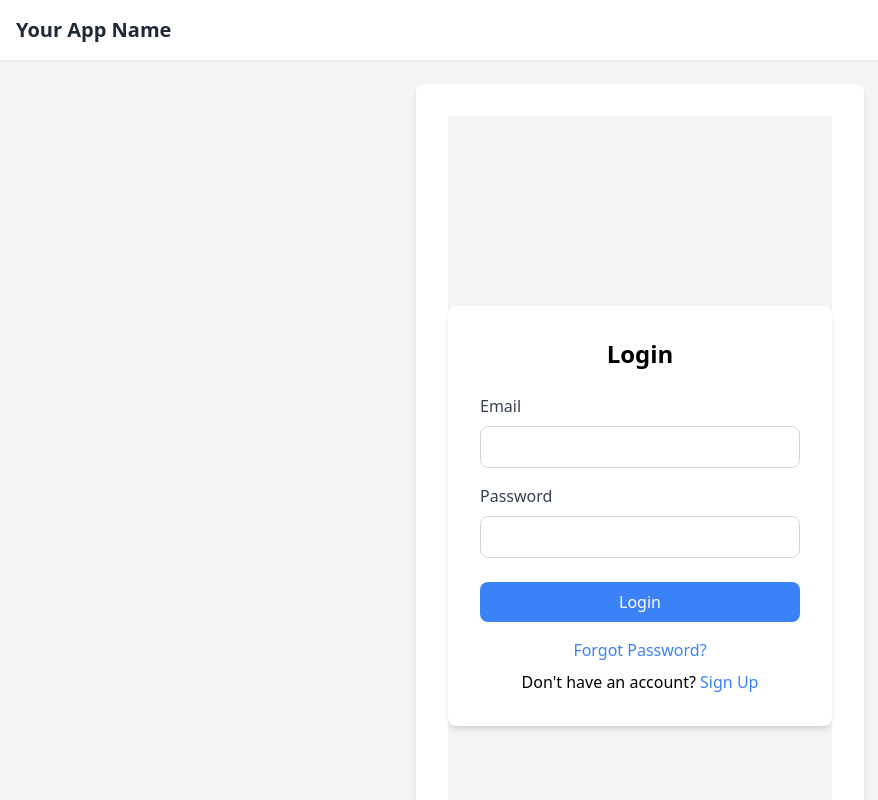
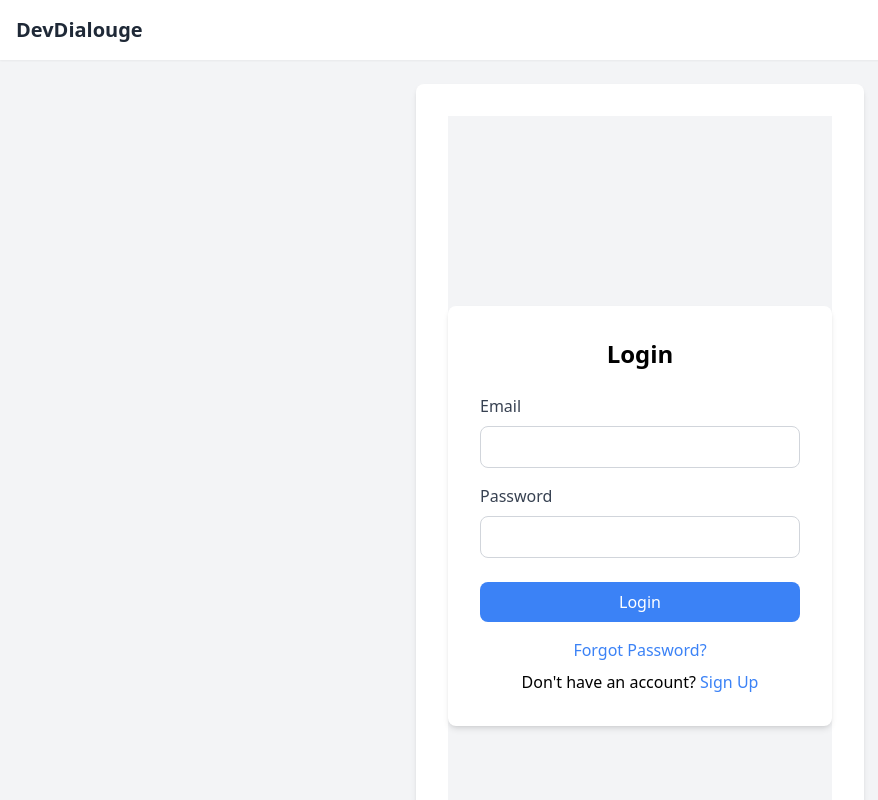
Before and after one commit to 777DheerajGupta/DevDialouge, a React (Create React App) app: page /login in a window 1280 px wide. Shown: the top 800 px of the page, without its empty margins (0-878 px from the left). Built offline with nearby package versions, Linux system fonts and the light colour scheme; no server answers.

Commit message:
Update AuthLayout.js

```diff
--- a/src/layouts/AuthLayout.js
+++ b/src/layouts/AuthLayout.js
@@ -8,7 +8,7 @@ const AuthLayout = () => {
       <header className="bg-white shadow-sm">
         <div className="max-w-7xl mx-auto px-4 py-4">
           <Link to="/" className="text-xl font-bold text-gray-800">
-            Your App Name
+            DevDialouge
           </Link>
         </div>
       </header>
```
